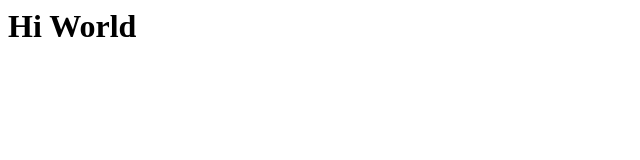
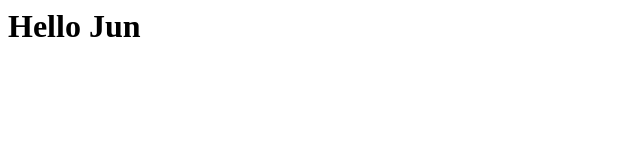
Before and after one commit to jterashima/jterashima.github.io, a plain HTML site: page index.html in a window 1280 px wide. Shown: the full height of the page, 0-640 px from the left. Drawn offline with Linux system fonts and the light colour scheme.

Commit message:
next commit

```diff
--- a/index.html
+++ b/index.html
@@ -1 +1 @@
-<h1>Hi World</h1>
+<link rel=stylesheet type=text/css href=../style.css> <h1>Hello Jun</h1>
--- /dev/null
+++ b/style.css
@@ -0,0 +1 @@
+h1 {font: red;}
```
